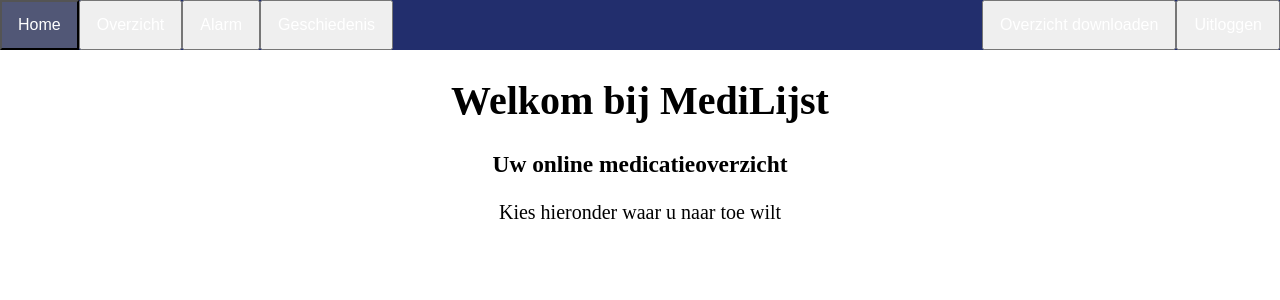
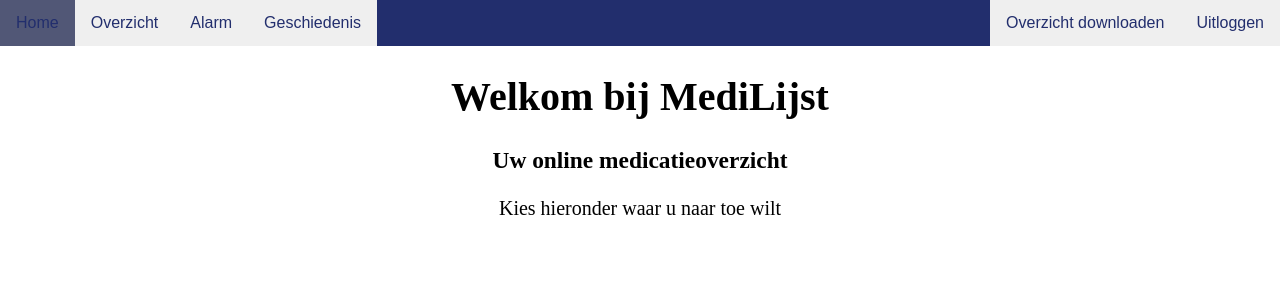
Before and after one commit to rosanvdl/MediLijst, a React (Vite) app: page / in a window 1280 px wide. Shown: the top 300 px of the page. Built offline with nearby package versions, Linux system fonts and the light colour scheme.

Commit message:
css navbar color change

```diff
--- a/src/App.css
+++ b/src/App.css
@@ -19,10 +19,11 @@
 .navbar button {
   float: left;
   font-size: 16px;
-  color: white;
+  color: #222e6d;
   text-align: center;
   padding: 14px 16px;
   text-decoration: none;
+  border: none;
 }
 
 .navbar button:hover {
```
